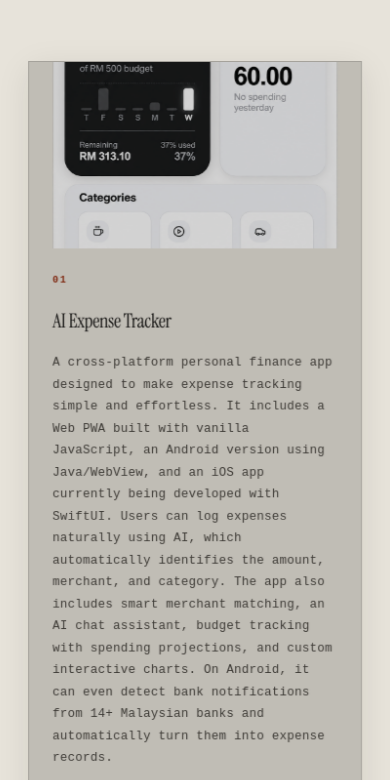
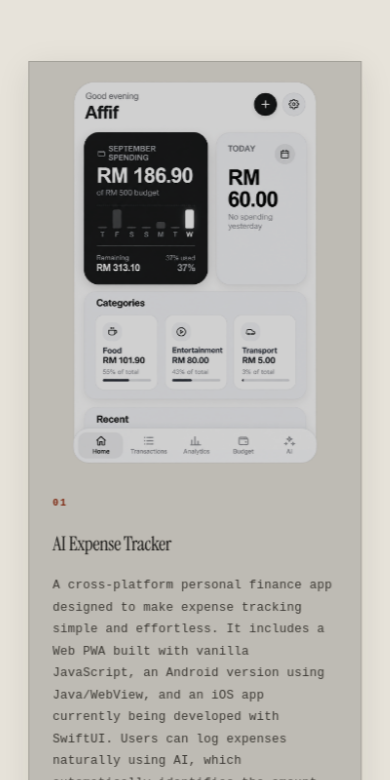
Before and after one commit to MiyukiGit/MiyukiGit.github.io, a plain HTML site: page index.html in a window 390 px wide. Shown: the part 3962-4742 px from the top of the page. Drawn offline with Linux system fonts and the light colour scheme; a web font is replaced by a local one.

Commit message:
Fix mobile project image: show full screenshot in compact 2:3 band

```diff
--- a/css/style.css
+++ b/css/style.css
@@ -1221,7 +1221,16 @@ html:not([data-theme]) .theme-toggle-sun { display: block; }
   .stack-card-image {
     flex: none;
     min-height: 0;
-    aspect-ratio: 16 / 9;
+    aspect-ratio: 2 / 3;
+    max-height: 420px;
+  }
+
+  .stack-card-image .project-image-placeholder.project-image--featured {
+    display: block;
+    width: 100%;
+    height: 100%;
+    object-fit: contain;
+    object-position: center;
   }
 
   .stack-card-body {
```
